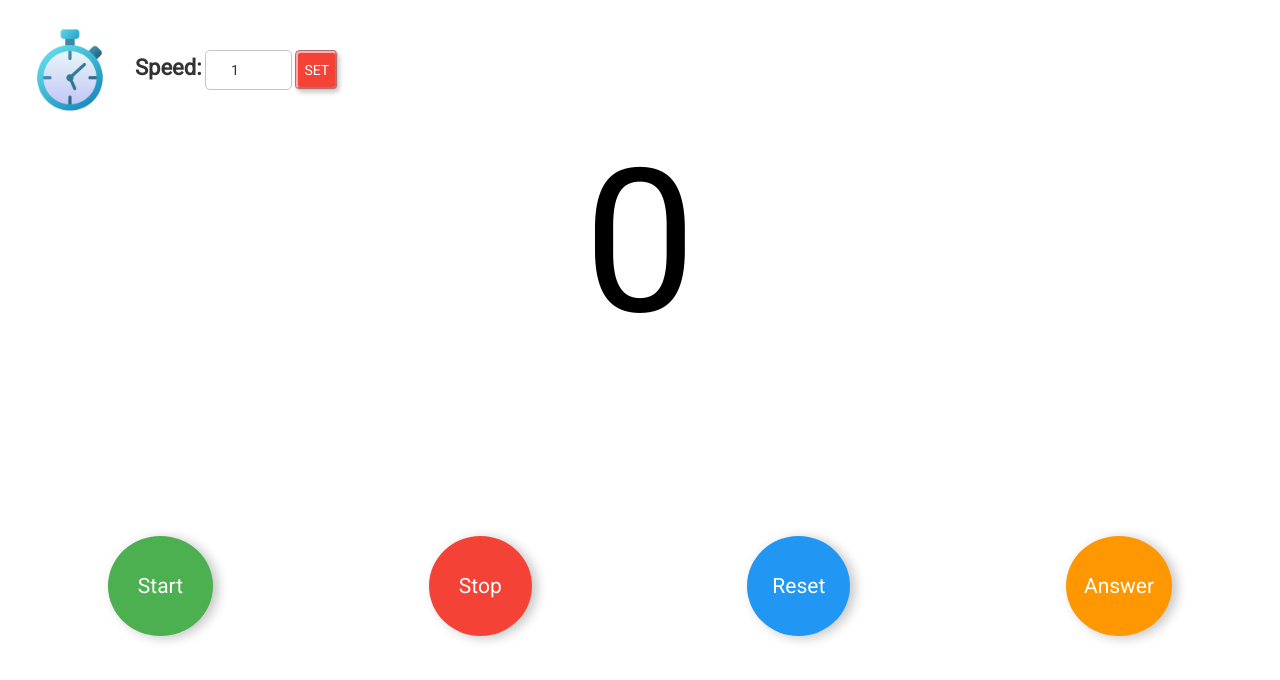
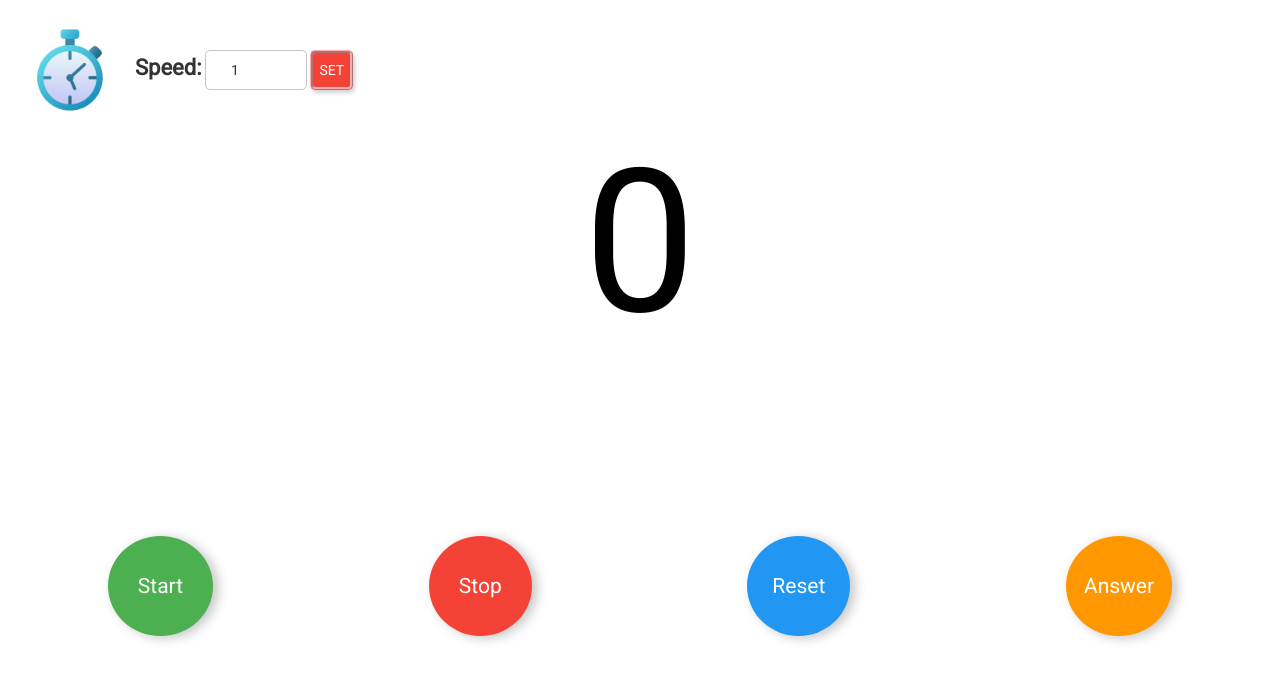
Before and after one commit to Vishakdas324/abacus-project, a plain HTML site: page index.html in a window 1280 px wide. Both pictures are taken after a click on the link 70 px from the left and 70 px from the top of the page. Drawn offline with nearby package versions, Linux system fonts and the light colour scheme.

Commit message:
Add files via upload

```diff
--- a/index.html
+++ b/index.html
@@ -107,7 +107,7 @@
       border: none;
       color: #fff;
       border: 3px solid rgb(255 173 173);
-    border-style: groove;
+    border-style: ridge;
     box-shadow: 2px 3px 4px #d1d1d1;
     }
     .set:focus .d-none{
@@ -123,14 +123,12 @@
     <button id="stopBtn" class="btnstyl2" onclick="stopTimer()">Stop</button>
     <button id="resetBtn" class="btnstyl3" onclick="resetProgram()">Reset</button>
     <button id="answerBtn" class="btnstyl4" onclick="showAnswer()">Answer</button>
-
-
 </div>
 <div class="set-time">
     <a href="#" id="stopwatchLink"><img src="image/stopwatch.png" alt=""></a>
     <div class="d-none" id="speedDiv">
         <label for="speedInput">Speed: </label>
-        <input type="number" id="speedInput" min="1" max="5" value="1">
+        <input type="number" id="speedInput" step="0.1" min="0.1" max="5" value="1">
         <button class="set" id="setButton">SET</button>
     </div>
 </div>
@@ -139,7 +137,7 @@
     let timerId;
     let result = 0;
     let isTimerRunning = false;
-    let transitionSpeed = 3000; // Default speed in milliseconds (3 seconds)
+    let transitionSpeed = 1000; // Default speed in milliseconds (1 second)
     let negativeCount = 0;
     let generationCount = 0;
 
@@ -239,12 +237,9 @@
 
     // Event listener for input changes
     document.getElementById('speedInput').addEventListener('change', function () {
-      const speedValue = parseInt(this.value, 10);
+        const speedValue = parseFloat(this.value);
         adjustSpeed(speedValue);
     });
-
-
-
 
     // stop-watch
     var speedDiv = document.getElementById('speedDiv');
```
Lines whose indentation alone changed are shown as unchanged.
